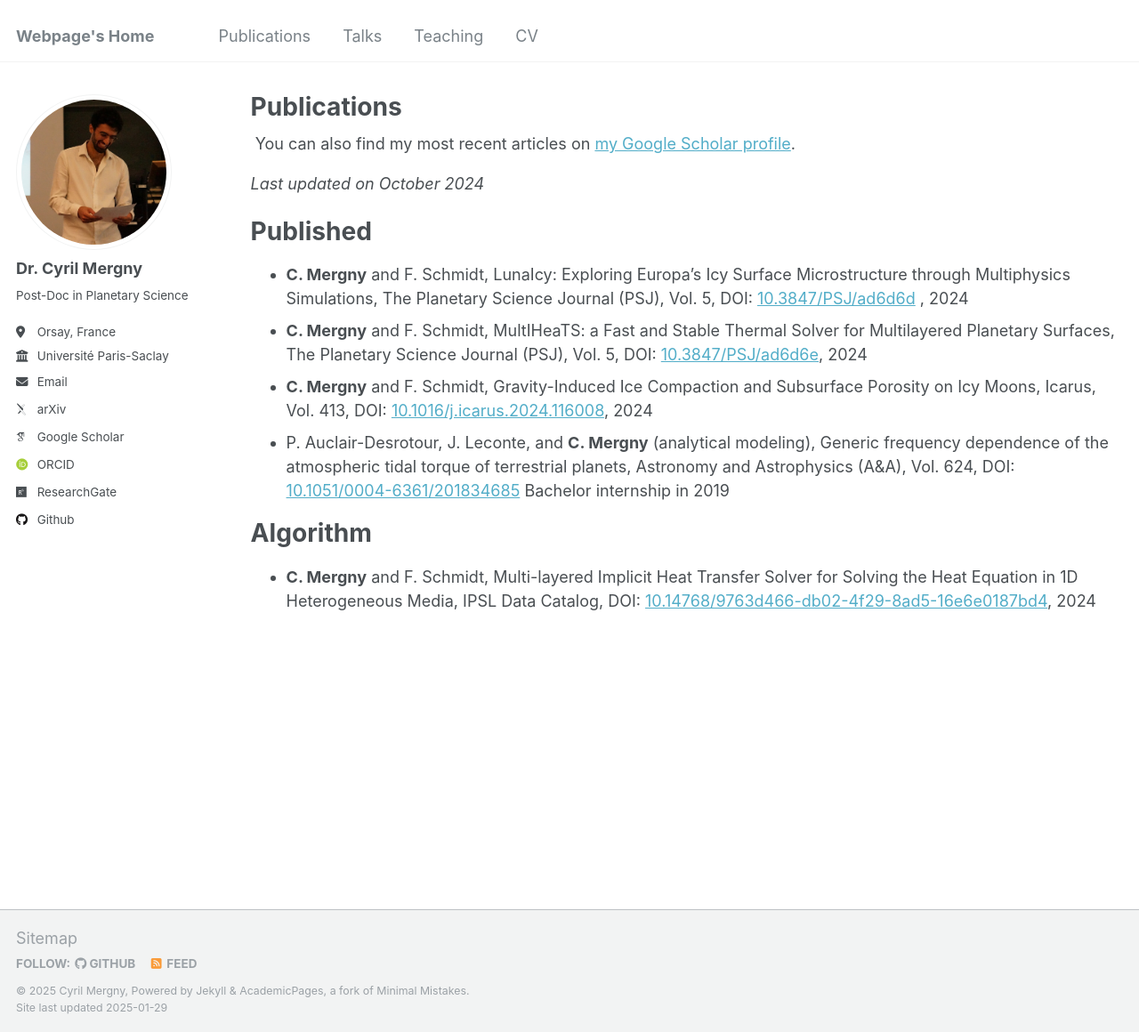
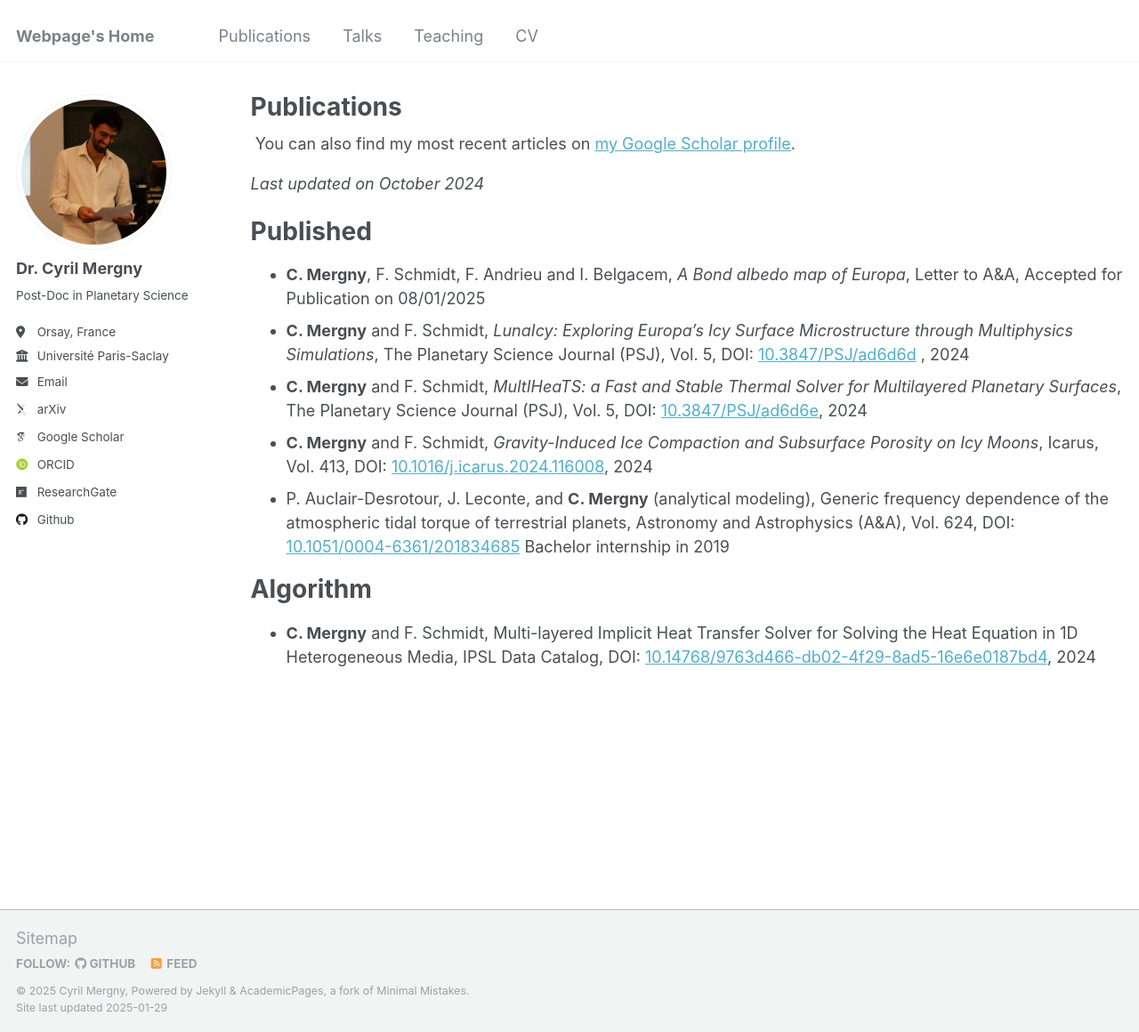
Before and after one commit to cmergny/cmergny.github.io, a Jekyll site: the page built from _pages/publications.md, in a window 1280 px wide and 1160 px high. Shown: the whole window at 89% size. Built offline with Jekyll 4.4.1, drawn with Linux system fonts in a browser that asks for light colours; some web fonts are replaced.

Commit message:
Update publications.md

```diff
--- a/_pages/publications.md
+++ b/_pages/publications.md
@@ -15,10 +15,10 @@ author_profile: true
 
 Published
 =======
-
-* **C. Mergny** and F. Schmidt, LunaIcy: Exploring Europa's Icy Surface Microstructure through Multiphysics Simulations, The Planetary Science Journal (PSJ), Vol. 5, DOI: [10.3847/PSJ/ad6d6d](https://iopscience.iop.org/article/10.3847/PSJ/ad6d6d) ,  2024
-* **C. Mergny** and F. Schmidt, MultIHeaTS: a Fast and Stable Thermal Solver for Multilayered Planetary Surfaces, The Planetary Science Journal (PSJ), Vol. 5,  DOI: [10.3847/PSJ/ad6d6e](https://iopscience.iop.org/article/10.3847/PSJ/ad6d6e), 2024
-* **C. Mergny** and F. Schmidt, Gravity-Induced Ice Compaction and Subsurface Porosity on Icy Moons, Icarus, Vol. 413,  DOI: [10.1016/j.icarus.2024.116008](https://doi.org/10.1016/j.icarus.2024.116008), 2024
+* **C. Mergny**, F. Schmidt, F. Andrieu and I. Belgacem, *A Bond albedo map of Europa*, Letter to A&A, Accepted for Publication on 08/01/2025
+* **C. Mergny** and F. Schmidt, *LunaIcy: Exploring Europa's Icy Surface Microstructure through Multiphysics Simulations*, The Planetary Science Journal (PSJ), Vol. 5, DOI: [10.3847/PSJ/ad6d6d](https://iopscience.iop.org/article/10.3847/PSJ/ad6d6d) ,  2024
+* **C. Mergny** and F. Schmidt, *MultIHeaTS: a Fast and Stable Thermal Solver for Multilayered Planetary Surfaces*, The Planetary Science Journal (PSJ), Vol. 5,  DOI: [10.3847/PSJ/ad6d6e](https://iopscience.iop.org/article/10.3847/PSJ/ad6d6e), 2024
+* **C. Mergny** and F. Schmidt, *Gravity-Induced Ice Compaction and Subsurface Porosity on Icy Moons*, Icarus, Vol. 413,  DOI: [10.1016/j.icarus.2024.116008](https://doi.org/10.1016/j.icarus.2024.116008), 2024
 * P. Auclair-Desrotour, J. Leconte, and **C. Mergny** (analytical modeling), Generic frequency dependence of the atmospheric tidal torque of terrestrial planets, Astronomy and Astrophysics (A&A), Vol. 624, DOI: [10.1051/0004-6361/201834685](https://doi.org/10.1051/0004-6361/201834685) Bachelor internship in 2019
 
 
```
